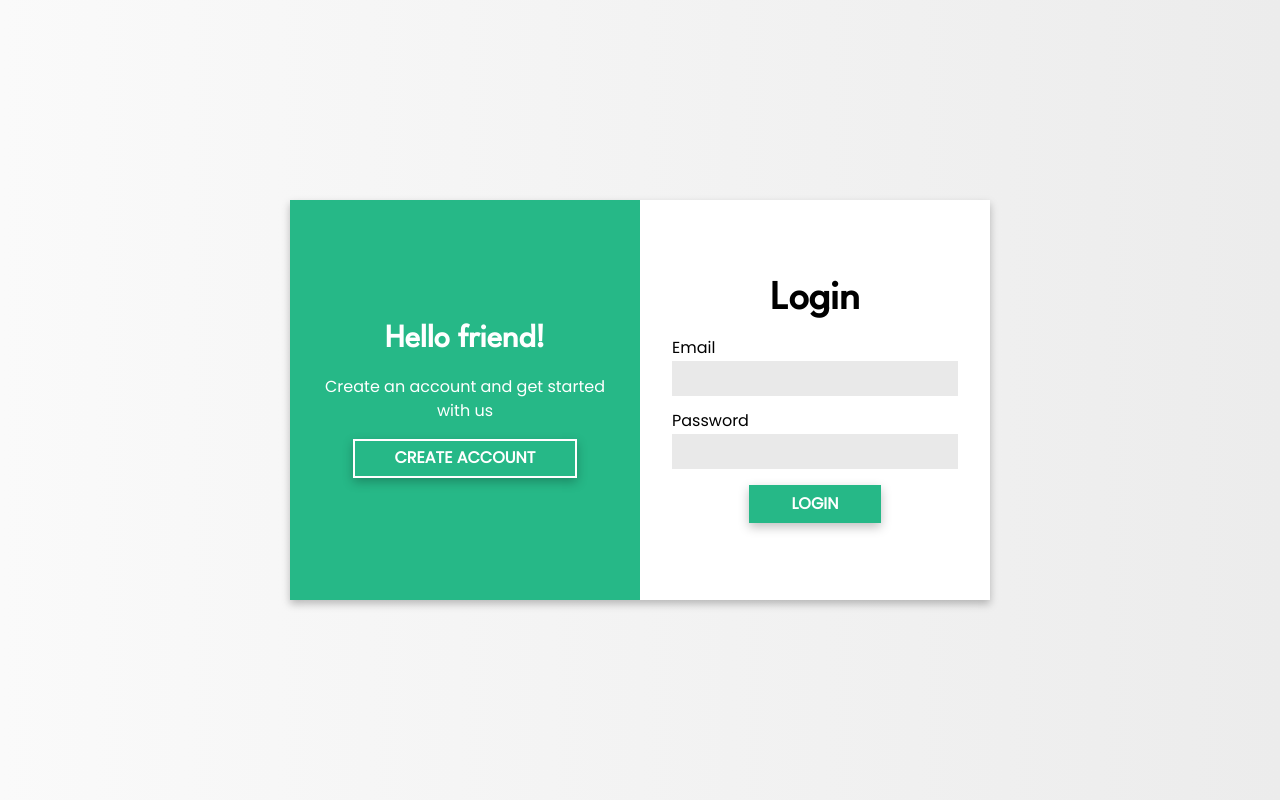
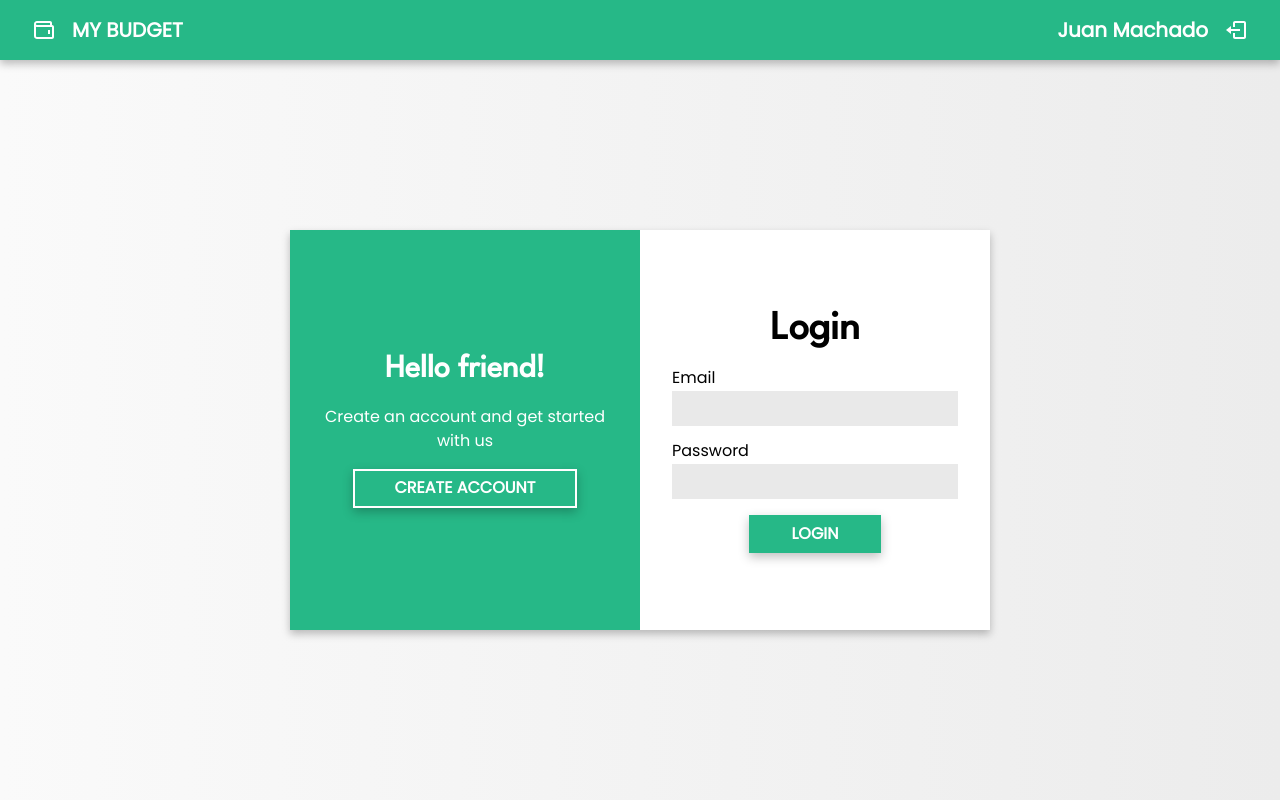
Before and after one commit to juanpmachadob/personal-budget-management, a React (Vite) app in the folder frontend/: page /auth/login in a window 1280 px wide. Built offline with nearby package versions, Linux system fonts and the light colour scheme.

Commit message:
feat(frontend): add navbar and navbar styles

```diff
--- a/frontend/src/App.css
+++ b/frontend/src/App.css
@@ -4,6 +4,7 @@
   --color-green: #26b887;
   --color-white: #ffffff;
   --color-light-gray: #e9e9e9;
+  --color-dark-gray: #4a4a4a;
   --font-title: "League Spartan", sans-serif;
   --font-text: "Poppins", sans-serif;
   --box-shadow: 0 4px 8px rgba(0, 0, 0, .25);
@@ -27,7 +28,7 @@ body {
 .content {
   align-items: center;
   display: flex;
-  height: 100vh;
+  height: calc(100vh - 60px);
   justify-content: center;
   margin: auto;
   width: 95%;
@@ -79,7 +80,50 @@ body {
   border-color: var(--color-white);
 }
 
-/* Auth */
+/* Navbar */
+
+.navbar {
+  align-items: center;
+  background-color: var(--color-green);
+  box-shadow: var(--box-shadow);
+  color: var(--color-white);
+  height: 60px;
+}
+
+.navbar__list {
+  align-items: center;
+  display: flex;
+  height: 100%;
+  justify-content: space-between;
+  list-style: none;
+  margin: auto 0;
+  padding: 0 2rem;
+}
+
+.navbar__item {
+  align-items: center;
+  display: flex;
+  font-size: 1.25rem;
+}
+
+.navbar__text {
+  font-weight: bold;
+  margin: 0 1rem;
+}
+
+.navbar__text--name{
+  display: none;
+}
+
+.navbar__link {
+  cursor: pointer;
+}
+
+.navbar__link:hover {
+  color: var(--color-dark-gray);
+}
+
+/* Card */
 
 .card {
   box-shadow: var(--box-shadow);
@@ -129,6 +173,8 @@ body {
   line-height: 1.5;
 }
 
+/* Forms */
+
 .form {
   display: flex;
   flex-direction: column;
@@ -158,7 +204,15 @@ body {
   resize: vertical;
 }
 
+@media (min-width: 480px){
+  .navbar__text--name{
+    display: inline-block;
+  }
+}
+
 @media (min-width: 768px) {
+
+  /* Card */
   .card {
     flex-direction: row;
   }
@@ -170,4 +224,6 @@ body {
   .card__row {
     width: 50%;
   }
+
+  /* Navbar */
 }
--- a/frontend/src/App.jsx
+++ b/frontend/src/App.jsx
@@ -1,9 +1,11 @@
 import "./App.css";
+import Navbar from "./components/ui/Navbar";
 import AppRouter from "./routers/AppRouter";
 
 const App = () => {
   return (
     <>
+      <Navbar />
       <AppRouter />
     </>
   );
--- /dev/null
+++ b/frontend/src/components/ui/BiLogOut.jsx
@@ -0,0 +1,20 @@
+import * as React from "react";
+
+function BiLogOut(props) {
+  return (
+    <svg
+      stroke="currentColor"
+      fill="currentColor"
+      strokeWidth={0}
+      viewBox="0 0 24 24"
+      height="1.5rem"
+      width="1.5rem"
+      {...props}
+    >
+      <path d="M16 13L16 11 7 11 7 8 2 12 7 16 7 13z" />
+      <path d="M20,3h-9C9.897,3,9,3.897,9,5v4h2V5h9v14h-9v-4H9v4c0,1.103,0.897,2,2,2h9c1.103,0,2-0.897,2-2V5C22,3.897,21.103,3,20,3z" />
+    </svg>
+  );
+}
+
+export default BiLogOut;
--- /dev/null
+++ b/frontend/src/components/ui/BiWallet.jsx
@@ -0,0 +1,20 @@
+import * as React from "react";
+
+function BiWallet(props) {
+  return (
+    <svg
+      stroke="currentColor"
+      fill="currentColor"
+      strokeWidth={0}
+      viewBox="0 0 24 24"
+      height="1.5rem"
+      width="1.5rem"
+      {...props}
+    >
+      <path d="M16 12H18V16H16z" />
+      <path d="M20,7V5c0-1.103-0.897-2-2-2H5C3.346,3,2,4.346,2,6v12c0,2.201,1.794,3,3,3h15c1.103,0,2-0.897,2-2V9 C22,7.897,21.103,7,20,7z M5,5h13v2H5C4.448,7,4,6.551,4,6S4.448,5,5,5z M20,19H5.012C4.55,18.988,4,18.805,4,18V8.815 C4.314,8.928,4.647,9,5,9h15V19z" />
+    </svg>
+  );
+}
+
+export default BiWallet;
--- /dev/null
+++ b/frontend/src/components/ui/Navbar.jsx
@@ -0,0 +1,29 @@
+import BiLogOut from "./BiLogOut";
+import BiWallet from "./BiWallet";
+
+const Navbar = () => {
+  const handleLogout = () => {
+    console.log("logout")
+  };
+
+  return (
+    <nav className="navbar">
+      <ul className="navbar__list">
+        <li className="navbar__item">
+          <BiWallet />
+          <p className="navbar__text">MY BUDGET</p>
+        </li>
+        <li className="navbar__item">
+          <p className="navbar__text navbar__text--name">Juan Machado</p>
+          <BiLogOut
+            className="navbar__link"
+            title="Logout"
+            onClick={handleLogout}
+          />
+        </li>
+      </ul>
+    </nav>
+  );
+};
+
+export default Navbar;
```
